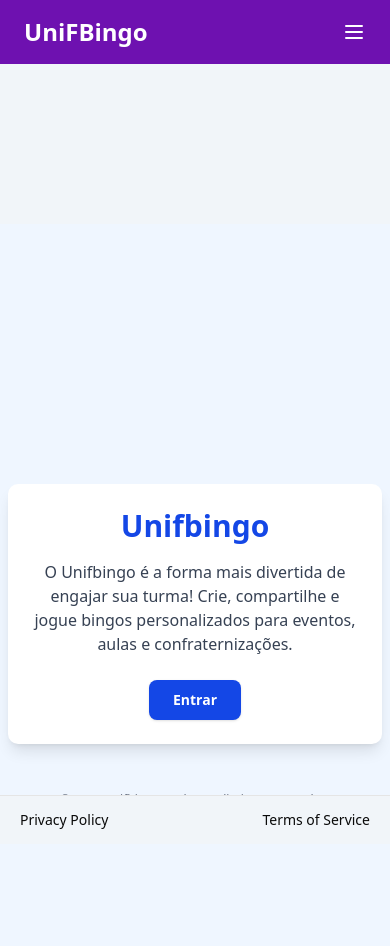
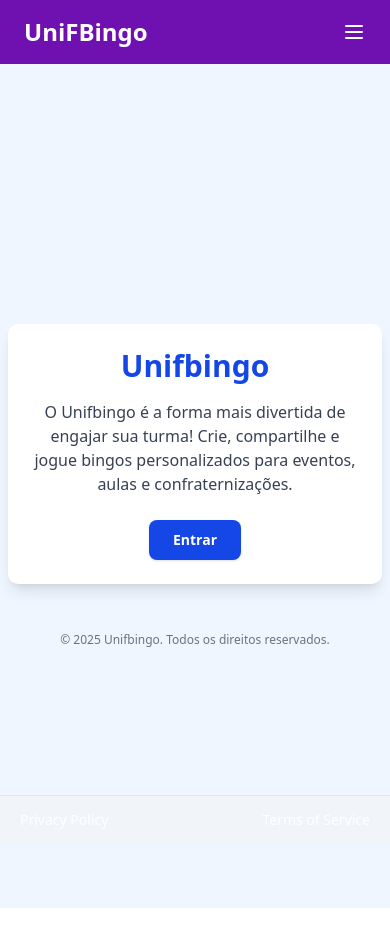
Before and after one commit to PedroBonfim21/unifbingo, a Next.js app: page / in a window 390 px wide. Shown: the top 946 px of the page. After the commit the page ends 908 px from the top, so only its background shows below. Built offline with nearby package versions, Linux system fonts and the light colour scheme.

Commit message:
feat: atualizar layout da página de marketing para melhor responsividade e estilo

```diff
--- a/app/(landing)/layout.tsx
+++ b/app/(landing)/layout.tsx
@@ -2,11 +2,11 @@ import { Footer } from "./_components/footer";
 
 const MarketingLayout = ({ children }: { children: React.ReactNode }) => {
   return (
-    <div className="h-full bg-slate-100">
-      <main className="pt-40 pb-20 bg-slate-100">
+    <div className="min-h-screen flex flex-col bg-purple-900 text-white">
+      <main className="flex-1 flex items-center justify-center bg-purple-900">
         {children}
       </main>
-      <Footer/>
+      <Footer />
     </div>
   );
 };
```
